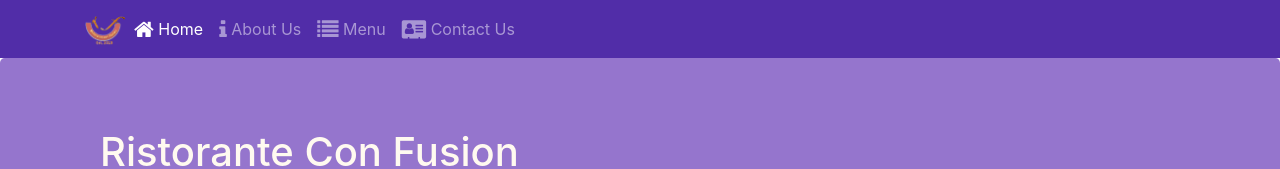
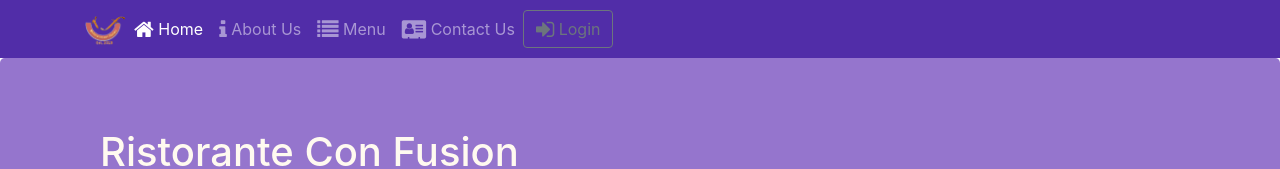
Before and after one commit to NastyaGosudarskaya/Coursera_React, a React (Create React App) app: page /home in a window 1280 px wide. Shown: the top 169 px of the page. Built offline with nearby package versions, Linux system fonts and the light colour scheme.

Commit message:
Uncontrolled Forms

```diff
--- a/src/components/HeaderComponent.js
+++ b/src/components/HeaderComponent.js
@@ -1,13 +1,16 @@
 import React, { Component } from 'react';
-import { Navbar, NavbarBrand, Nav, NavbarToggler, Collapse, NavItem, Jumbotron } from 'reactstrap';
+import { Navbar, NavbarBrand, Nav, NavbarToggler, Collapse, NavItem, Jumbotron, Button, Modal, ModalHeader,ModalBody, Form, FormGroup, Input, Label } from 'reactstrap';
 import { NavLink } from 'react-router-dom';
 class Header extends Component {
 
     constructor(props) {
         super(props);
         this.toggleNav = this.toggleNav.bind(this);
+        this.toggleModal = this.toggleModal.bind(this);
+        this.handleLogin=this.handleLogin.bind(this);
         this.state={
-            isNavOpen: false
+            isNavOpen: false,
+            idModalOpen: false
         };
     }
 
@@ -15,6 +18,18 @@
         this.setState({
             isNavOpen: !this.state.isNavOpen
         });
+    }
+
+    toggleModal(){
+        this.setState({
+            isModalOpen: !this.state.isModalOpen
+        });
+    }
+
+    handleLogin(event){
+        this.toggleModal();
+        alert("Username: " + this.username.value + " Password: " + this.password.value + " Remember: " + this.remember.checked);
+        event.preventDefault();
     }
 
     render() {
@@ -49,6 +64,13 @@
                                     </NavLink>
                                 </NavItem>
                             </Nav>
+                            <Nav classNmae="ml-auto" navbar>
+                                <NavItem>
+                                    <Button outline onClick={this.toggleModal}>
+                                        <span className="fa fa-sign-in fa-lg"></span> Login
+                                    </Button>
+                                </NavItem>
+                            </Nav>
                         </Collapse>
                     </div>
                 </Navbar>
@@ -62,6 +84,28 @@
                         </div>
                     </div>
                 </Jumbotron>
+                <Modal isOpen={this.state.isModalOpen} toggle={this.toggleModal}>
+                    <ModalHeader  toggle={this.toggleModal}>Login</ModalHeader>
+                    <ModalBody>
+                        <Form onSubmit={this.handleLogin}>
+                            <FormGroup>
+                                <Label htmlFor="username">Username</Label>
+                                <Input type="text" id="username" name="username" innerRef={(input)=>this.username=input}/>
+                            </FormGroup>
+                            <FormGroup>
+                                <Label htmlFor="password">Password</Label>
+                                <Input type="password" id="password" name="password" innerRef={(input)=>this.password=input}/>
+                            </FormGroup>
+                            <FormGroup check>
+                                <Label check>
+                                    <Input type="checkbox" name="remember"  innerRef={(input)=>this.remember=input}/>
+                                    Remember me
+                                </Label>
+                            </FormGroup>
+                            <Button type="submit" value="submit" className="bg-primary">Login</Button>
+                        </Form>
+                    </ModalBody>
+                </Modal>
             </React.Fragment>
         );
     }
```
